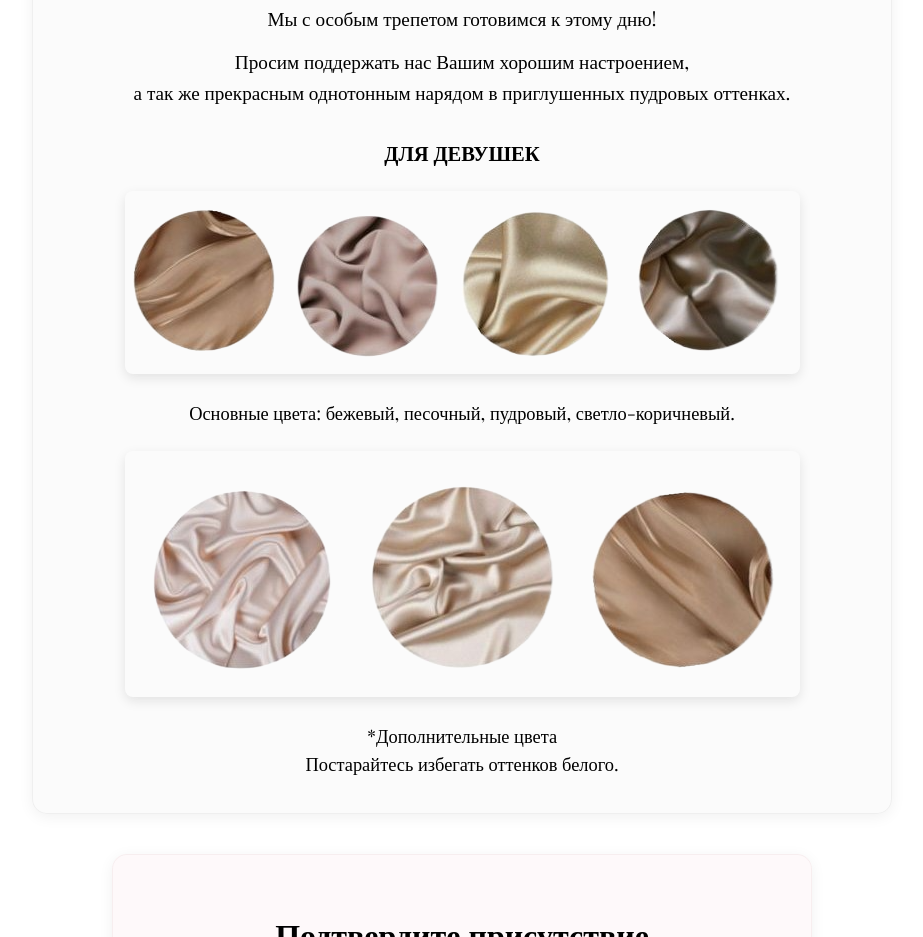
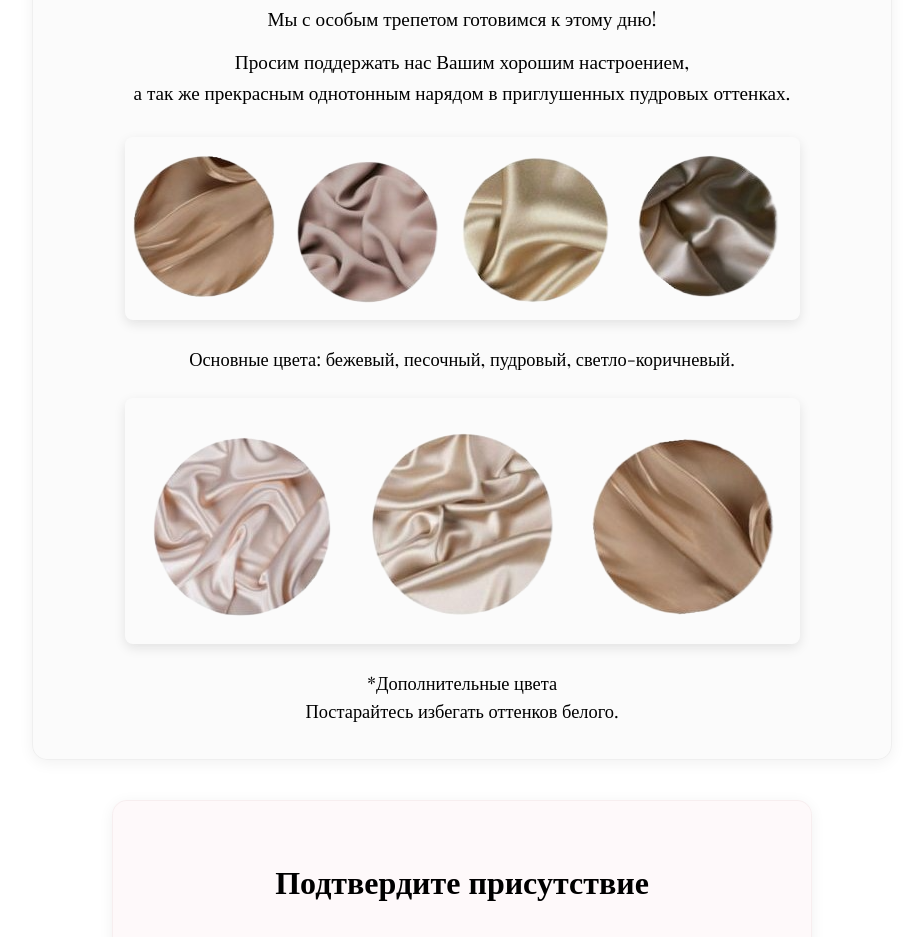
Before and after one commit to AMLETIK09/klimpolina, a plain HTML site: page index.html in a window 1280 px wide. Shown: the part 2323-3260 px from the top of the page, without its empty margins (178-1101 px from the left). Drawn offline with nearby package versions, Linux system fonts and the light colour scheme; a web font is replaced by a local one.

Commit message:
Update index.html

```diff
--- a/index.html
+++ b/index.html
@@ -124,7 +124,6 @@
 
   <!-- Для девушек -->
   <div class="dress-block">
-    <h3>ДЛЯ ДЕВУШЕК</h3>
     <div class="dress-description">
       <img src="images/верх .png" alt="Палитра для девушек 1" class="dress-photo">
       <p class="dress-note">Основные цвета: бежевый, песочный, пудровый, светло-коричневый.</p>
```
